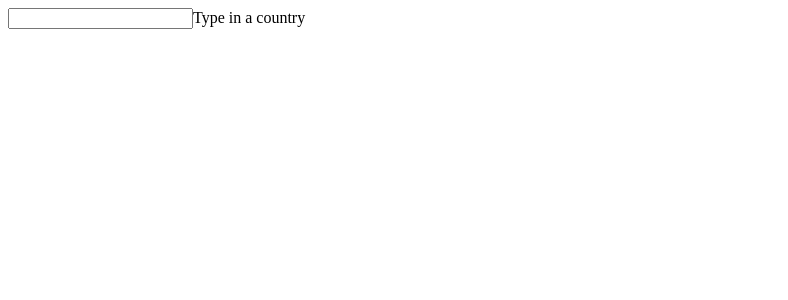
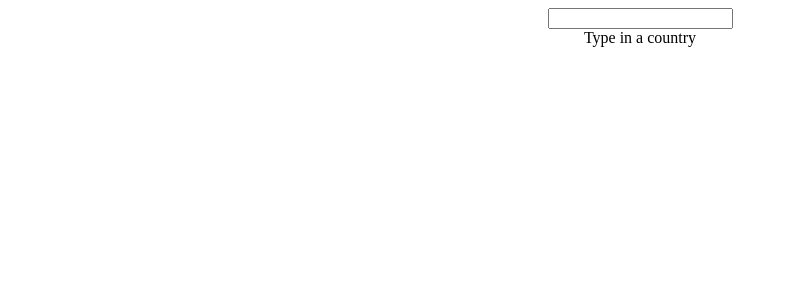
Before and after one commit to EricTGoto/country-data, a React (Create React App) app: page / in a window 1280 px wide. Shown: the top 300 px of the page, without its empty margins (0-788 px from the left). Built offline with nearby package versions, Linux system fonts and the light colour scheme.

Commit message:
centered everything

```diff
--- a/src/components/Countries.jsx
+++ b/src/components/Countries.jsx
@@ -23,7 +23,6 @@ function Countries({ countryFilter }) {
   }
 
   const filteredCountries = filterCountries();
-  console.log(filteredCountries);
 
   const countriesList = () => {
     if (filteredCountries.length === 1) {
@@ -38,7 +37,6 @@ function Countries({ countryFilter }) {
     }
   };
 
-  console.log(typeof countriesList());
   return (
     <div>
       {countriesList()}
--- a/src/components/DetailedCountry.jsx
+++ b/src/components/DetailedCountry.jsx
@@ -1,7 +1,7 @@
 import React from 'react';
 import Weather from './Weather';
 
-function DetailedCountry({ country }) {
+function DetailedCountry({ country, setShowDetails }) {
   function parseLanguages() {
     return (
       Object.values(country.languages)
@@ -14,6 +14,7 @@ function DetailedCountry({ country }) {
   return (
     <div className="detailed-country">
       <div className="country-name">{country.name.common}</div>
+      <button type="button" onClick={() => setShowDetails((prevShowDetails) => !prevShowDetails)}>Hide</button>
       <div className="country-capital">{`Capital: ${country.capital !== undefined ? country.capital[0] : 'None'}`}</div>
       <div>{`Population: ${country.population}`}</div>
       <div>{`Area: ${country.area}km^2`}</div>
--- a/src/styles.css
+++ b/src/styles.css
@@ -1,3 +1,9 @@
+.App {
+    display: flex;
+    flex-direction: column;
+    align-items: center;
+}
+
 .country-name {
     font-size: 30px;
     font-weight: 600;
```
